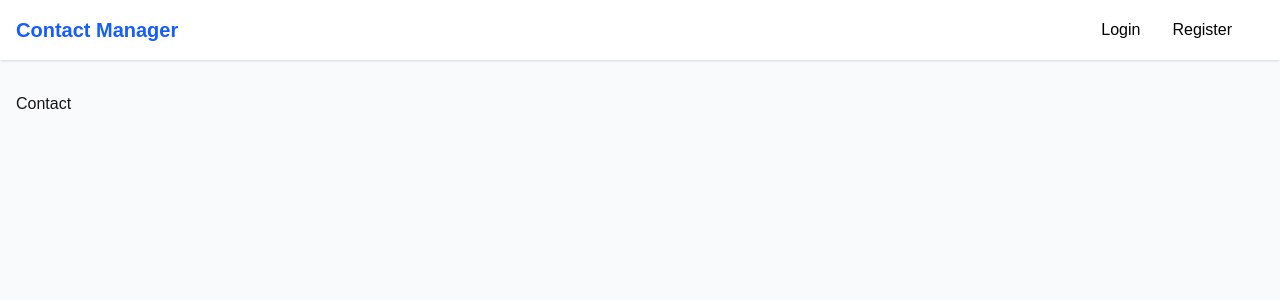
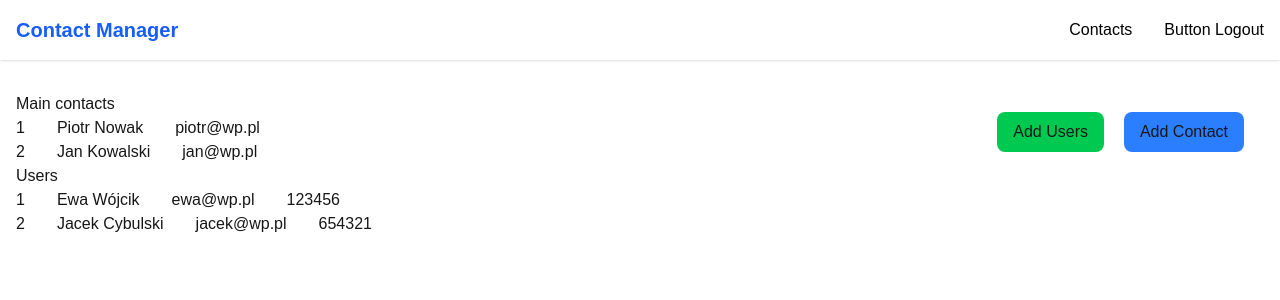
Before and after one commit to ajarek/next-15-ep-91-project-standart, a Next.js app: page /contact in a window 1280 px wide. Shown: the top 300 px of the page. Built offline with nearby package versions, Linux system fonts and the light colour scheme; data requests are answered from the project's data file.

Commit message:
added  Components

```diff
--- a/app/_data/db.json
+++ b/app/_data/db.json
@@ -2,8 +2,8 @@
   "contacts":[
     {
       "id":"1",
-      "name":"John Doe",
-      "email":"john@wp.pl",
+      "name":"Piotr Nowak",
+      "email":"piotr@wp.pl",
       "userId":"1"
     },
     {
@@ -18,15 +18,15 @@
   "users":[
     {
       "id":"1",
-      "name":"John Doe",
-      "email":"john@wp.pl",
-      "password":"password"
+      "name":"Ewa Wójcik",
+      "email":"ewa@wp.pl",
+      "password":"123456"
     },
     {
       "id":"2",
-      "name":"Jan Kowalski",
-      "email":"jan@wp.pl",
-      "password":"password1"
+      "name":"Jacek Cybulski",
+      "email":"jacek@wp.pl",
+      "password":"654321"
     }
 
   ]
--- a/app/api/route.tsx
+++ b/app/api/route.tsx
@@ -2,9 +2,23 @@ import { NextResponse } from "next/server"
 
 export const GET = ()=>{
   return NextResponse.json({
-    message:'Hello World , this is the API route',
-    success:true
-  })
+  id: "a98d1377-2270-45fd-8e25-cde720c50bce",
+  name: "John Smith",
+  age: 65,
+  is_active: true,
+  address: {
+    street: "123 Main St",
+    city: "Londyn",
+    zip_code: "12345"
+  },
+  hobbies: [
+    "reading",
+    "hiking",
+    "coding"
+  ],
+  null_value: null,
+  date_created: "2023-07-24T12:56:15.609Z"
+})
 
 
 }
--- a/app/components/LogoutButton.tsx
+++ /dev/null
@@ -1,10 +0,0 @@
-
-const LogoutButton =()=>{
-  return (
-    <div>
-      Logout
-    </div>
-  )
-}
-
-export default LogoutButton
--- a/app/contact/page.tsx
+++ b/app/contact/page.tsx
@@ -1,13 +1,49 @@
-import { Metadata } from "next";
+import { Metadata } from 'next'
+import Link from 'next/link'
+export const metadata: Metadata = {
+  title: 'Contact',
+}
 
-export const metadata: Metadata = {
-  title: "Contact",
-};
+const dataContacts = await fetch('http://localhost:3001/contacts', {
+  next: { revalidate: 120 },
+}) //{ cache: 'force-cache' }
+const contacts = await dataContacts.json()
+
+const dataUsers = await fetch('http://localhost:3001/users', {
+  next: { revalidate: 120 },
+}) //{ cache: 'force-cache' }
+const users = await dataUsers.json()
 
 const ContactPage = () => {
-  return <div>
-    <h1>Contact</h1>
-  </div>;
-};
+  return (
+    <div className='relative'>
+       <Link href='/contact/new' className='absolute right-5 top-5 bg-blue-500 px-4 py-2 rounded-lg'>Add Contact</Link>
+       <Link href='/contact/new' className='absolute right-40 top-5 bg-green-500 px-4 py-2 rounded-lg'>Add Users</Link>
+      <h1>Main contacts</h1>
+      {contacts.map((post: { id: number; name: string; email: string }) => (
+        <div
+          key={post.id}
+          className='flex items-center gap-8'
+        >
+          <p>{post.id}</p>
+          <p>{post.name}</p>
+          <p>{post.email}</p>
+        </div>
+      ))}
+      <h1>Users</h1>
+      {users.map((post: { id: number; name: string; email: string; password:string }) => (
+        <div
+          key={post.id}
+          className='flex items-center gap-8'
+        >
+          <p>{post.id}</p>
+          <p>{post.name}</p>
+          <p>{post.email}</p>
+          <p>{post.password}</p>
+        </div>
+      ))}
+    </div>
+  )
+}
 
 export default ContactPage
--- a/app/layout.tsx
+++ b/app/layout.tsx
@@ -1,6 +1,6 @@
 import type { Metadata } from 'next'
 import './globals.css'
-import Navbar from './components/Navbar'
+import Navbar from '@/components/Navbar'
 
 export const metadata: Metadata = {
   title: 'Contact Manager',
@@ -15,7 +15,7 @@ export default function RootLayout({
   return (
     <html lang='en'>
       <body>
-        <div className='min-h-screen bg-gray-50 '>
+        <div className='min-h-screen '>
           <Navbar/>
           <main className='container mx-auto px-4 py-8'>
 
--- a/app/page.tsx
+++ b/app/page.tsx
@@ -1,8 +1,33 @@
 import React from 'react'
-
+ const data = await fetch('http://localhost:3000/api',{ next: { revalidate: 120 } }) //{ cache: 'force-cache' }
+  const posts = await data.json()
+type Posts={
+  name:string
+  age:number
+  is_active:boolean
+  address:{
+    street:string
+    city:string
+    zip_code:string
+  }
+  hobbies:string[]
+  null_value:null
+  date_created:string
+}
 const Home = () => {
   return (
-    <div className='min-h-screen'>Home</div>
+    <div className='min-h-screen '>
+      <h1>
+        {posts.name}
+        </h1>
+        <p>{posts.age}</p>
+        <p>{posts.address.street}</p>
+        <p>{posts.address.city}</p>
+        <p>{posts.address.zip_code}</p>
+        <p>{posts.is_active?'Active':'Failed'}</p>
+        {posts.hobbies.map((el:Posts["hobbies"],index:number)=><p key={index}>{el}</p>)}
+        <p>{posts.data_created}</p>
+    </div>
   )
 }
 
--- /dev/null
+++ b/components/ButtonLogout.tsx
@@ -0,0 +1,8 @@
+const ButtonLogout =()=>{
+  return(
+    <div>
+      Button Logout
+    </div>
+  )
+}
+export default ButtonLogout
--- a/app/components/Navbar.tsx
+++ b/components/Navbar.tsx
@@ -1,9 +1,10 @@
+import ButtonLogout from "@/components/ButtonLogout"
 import Link from "next/link"
-import LogoutButton from "./LogoutButton"
+
 
 
 const Navbar=()=>{
-  const session= false
+  const session= true
   return(
     <nav className="bg-white shadow-sm">
       <div className='container mx-auto p-4 flex justify-between items-center'>
@@ -12,7 +13,7 @@ const Navbar=()=>{
             {session?(
               <>
               <Link href='/contact' className='hover:text-blue-600 mr-8'>Contacts</Link>
-              <LogoutButton/>
+             <ButtonLogout/>
               </>
             ):(
               <>
```
